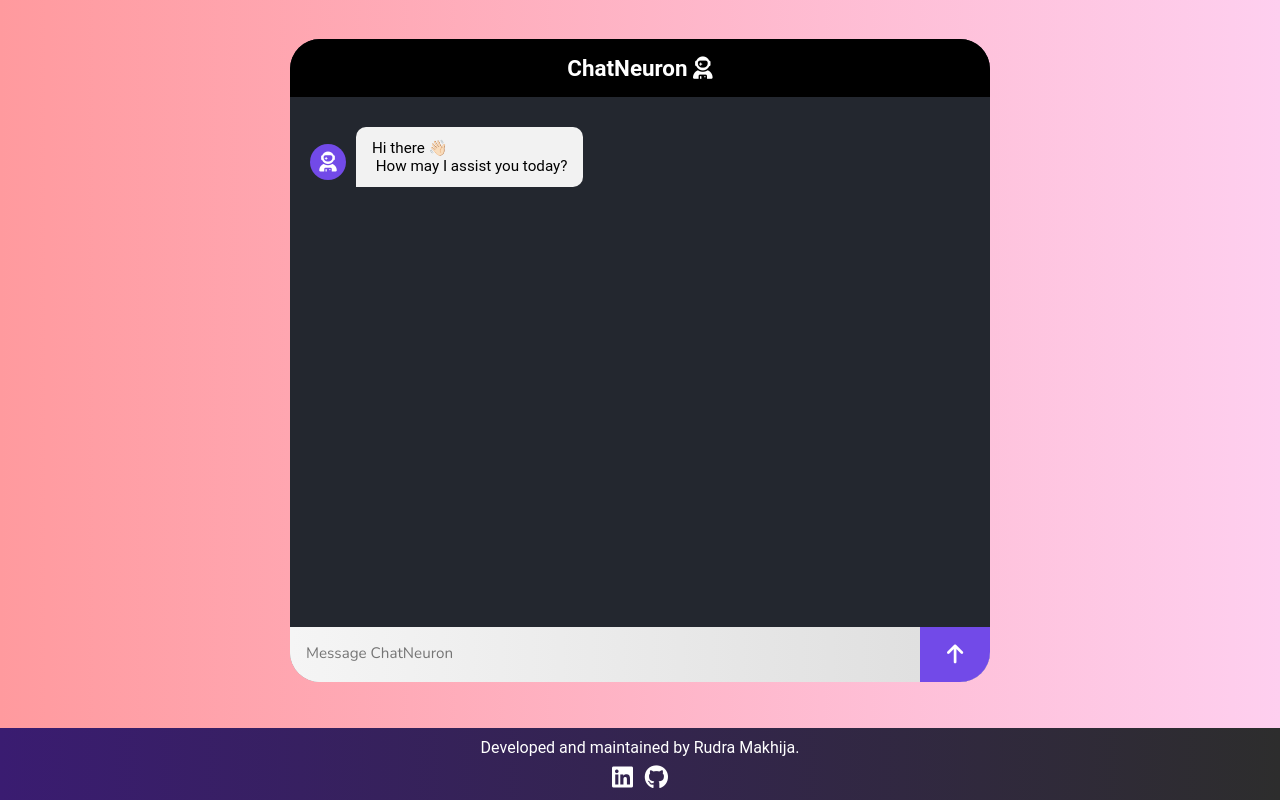
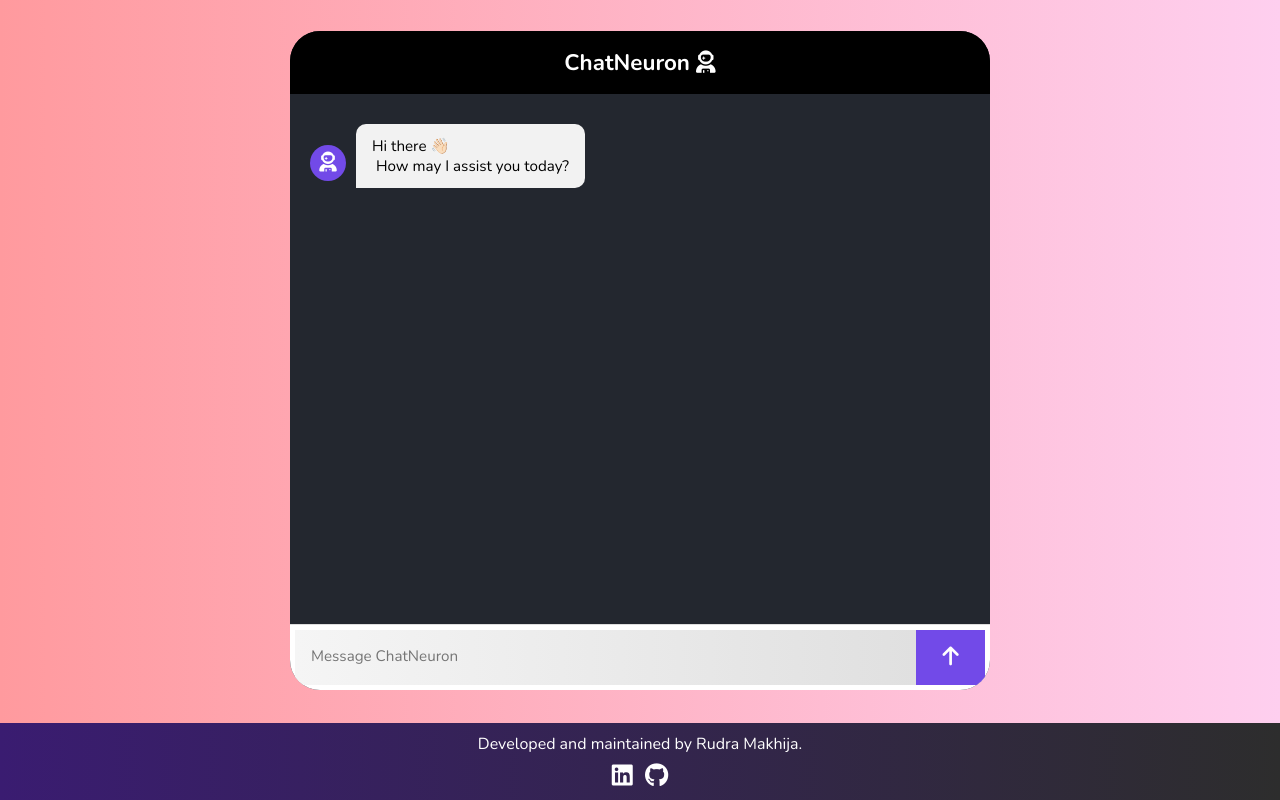
Before and after one commit to RudraMakhija/ChatNeuron, a plain HTML site: page index.html in a window 1280 px wide. Drawn offline with nearby package versions, Linux system fonts and the light colour scheme.

Commit message:
change font

```diff
--- a/styles.css
+++ b/styles.css
@@ -1,83 +1,80 @@
 @import url('https://fonts.googleapis.com/css2?family=Nunito:ital,wght@0,200..1000;1,200..1000&display=swap');
 
-*{
+* {
     margin: 0;
     padding: 0;
     box-sizing: border-box;
 }
-body{
 
-
-    font-family: "Nunito", sans-serif;
-}
 body {
+    font-family: 'Nunito', sans-serif;
     background: linear-gradient(to right, #ff9a9e, #fecfef);
-
     height: 100vh;
     display: flex;
     flex-direction: column;
     justify-content: center;
     align-items: center;
-    font-family: 'Roboto', sans-serif; /* Using Roboto font as suggested */
 }
 
-.container{
+.container {
     background: #23272F;
-
-
     position: relative;
-
     margin-bottom: 80px;
-
     width: 700px;
-
     border-radius: 30px;
     overflow: hidden;
 }
-footer{
+
+footer {
     position: absolute;
     bottom: 0;
     background: linear-gradient(to right, #3a1c71, #2d2d2d);
     text-align: center;
     padding: 10px;
     color: #fff;
-    width: 100vw;
-    height: auto;
+    width: 100%;
     font-size: 1rem;
     display: flex;
     flex-direction: column;
     gap: 0.5rem;
+}
 
-}
-footer i{
+footer i {
     font-size: 1.5rem;
     cursor: pointer;
 }
-footer i:hover{
+
+footer i:hover {
     color: #c0c0c0;
 }
-.container header{
+
+.container header {
     background: #000;
-    padding: 16px 0px ;
+    padding: 16px 0;
     text-align: center;
 }
-.container header h2{
+
+.container header h2 {
     color: #fff;
     font-size: 1.4rem;
+}
 
-}
-.container header h2 span i{
+.container header h2 span i {
     font-size: 1.4rem;
 }
-.container .chatbox{
+
+.container .chatbox {
     height: 530px;
     overflow-y: auto;
-    padding: 30px 20px 100px;
+    padding: 30px 20px 80px; /* Adjusted padding for better spacing */
 }
-.chatbox .chat{
+
+.chatbox .chat {
     display: flex;
+    margin-bottom: 10px;
 }
-.chatbox .incoming span{
+
+.chatbox .incoming span {
     height: 36px;
     width: 36px;
     background: #724ae8;
@@ -88,13 +85,14 @@ footer i:hover{
     align-self: flex-end;
     color: #fff;
     font-size: 1.25rem;
+}
 
-}
-.chatbox .outgoing{
+.chatbox .outgoing {
     margin: 20px 0;
     justify-content: flex-end;
 }
-.chatbox .chat p{
+
+.chatbox .chat p {
     color: #fff;
     font-size: 0.95rem;
     padding: 12px 16px;
@@ -103,55 +101,51 @@ footer i:hover{
     max-width: 75%;
     white-space: pre-wrap;
 }
-.chatbox .incoming p{
+
+.chatbox .incoming p {
     color: #000;
     background: #f2f2f2;
     border-radius: 10px 10px 10px 0;
 }
-.container .chat-input{
-    /* position: absolute;
-    bottom: 0; */
-    border: 1px ;
+
+.container .chat-input {
+    border-top: 1px solid #ddd;
     width: 100%;
     background: #fff;
-    /* padding: 5px 20px; */
     display: flex;
+    align-items: center;
+    padding: 5px;
+}
 
-}
-.container .chat-input textarea{
+.container .chat-input textarea {
     border: none;
     outline: none;
     font-size: 0.95rem;
     resize: none;
-    padding: 16px 15px 16px 16px;
+    padding: 16px;
     height: 55px;
     width: 90%;
     background: linear-gradient(to right, #f5f5f5, #e0e0e0);
-    font-family: "Nunito", sans-serif;
+    font-family: 'Nunito', sans-serif;
     max-height: 100px;
     overflow-y: auto;
+}
 
-
-
-}
-.chat-input span{
+.chat-input span {
     font-size: 1.35rem;
-   cursor: not-allowed;
+    cursor: pointer;
     width: 10%;
     line-height: 55px;
     text-align: center;
-
     background-color: #724ae8;
-}
-.chat-input span i{
     color: #fff;
 }
-.chat-input textarea:valid ~ span{
-   cursor: pointer;
 
+.chat-input span i {
+    color: #fff;
+}
 
-}
-a{
+a {
     text-decoration: none;
     color: #fff;
 }
```
Lines whose indentation alone changed are shown as unchanged.
